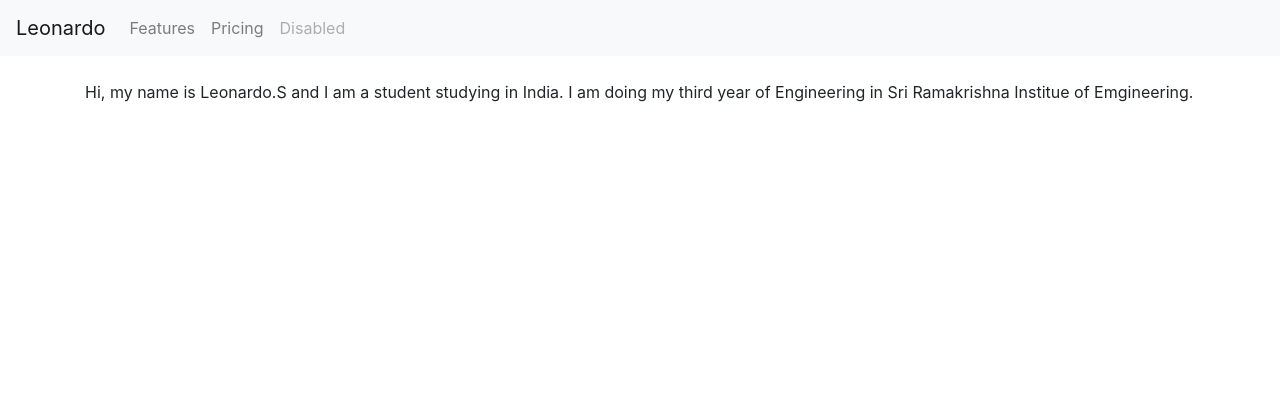
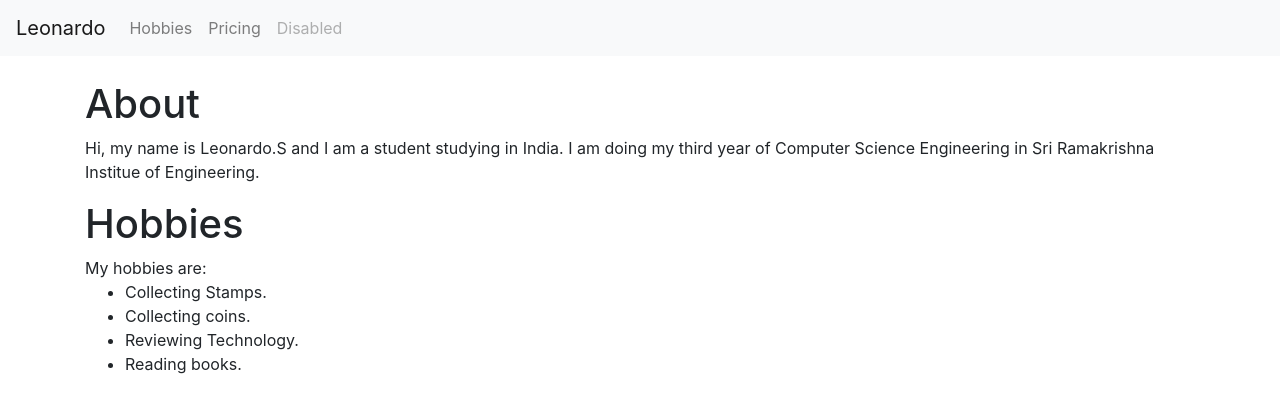
Before and after one commit to leonardo185/project0, a plain HTML site: page index.html in a window 1280 px wide. Drawn offline with nearby package versions, Linux system fonts and the light colour scheme.

Commit message:
Navbar, About, Hobbies

```diff
--- a/index.html
+++ b/index.html
@@ -9,8 +9,9 @@
       <script src="https://cdnjs.cloudflare.com/ajax/libs/popper.js/1.14.3/umd/popper.min.js" integrity="sha384-ZMP7rVo3mIykV+2+9J3UJ46jBk0WLaUAdn689aCwoqbBJiSnjAK/l8WvCWPIPm49" crossorigin="anonymous"></script>
       <script src="https://stackpath.bootstrapcdn.com/bootstrap/4.1.1/js/bootstrap.min.js" integrity="sha384-smHYKdLADwkXOn1EmN1qk/HfnUcbVRZyYmZ4qpPea6sjB/pTJ0euyQp0Mk8ck+5T" crossorigin="anonymous"></script>
 
+      <!--Navbar-->
       <nav class="navbar navbar-expand-lg navbar-light bg-light">
-        <a class="navbar-brand" href="#">Leonardo</a>
+        <a class="navbar-brand" href="#about">Leonardo</a>
         <button class="navbar-toggler" type="button" data-toggle="collapse" data-target="#navbarNav" aria-controls="navbarNav" aria-expanded="false" aria-label="Toggle navigation">
           <span class="navbar-toggler-icon"></span>
         </button>
@@ -18,7 +19,7 @@
           <ul class="navbar-nav">
 
             <li class="nav-item">
-              <a class="nav-link" href="#">Features</a>
+              <a class="nav-link" href="#hobbies">Hobbies</a>
             </li>
 
             <li class="nav-item">
@@ -32,13 +33,27 @@
         </div>
       </nav>
 
+
+      <!--Content-->
       <br>
-      <div class="container">
-        <p>Hi, my name is Leonardo.S and I am a student studying in India. I am doing my third year of Engineering in Sri Ramakrishna Institue of Emgineering.</p>
+
+      <!--About-->
+      <div class="container" id="about">
+        <h1>About</h1>
+        <p>Hi, my name is Leonardo.S and I am a student studying in India. I am doing my third year of Computer Science Engineering in Sri Ramakrishna Institue of Engineering.</p>
       </div>
 
-
-
+      <!--Hobbies-->
+      <div class="container" id="hobbies">
+        <h1>Hobbies</h1>
+        My hobbies are:
+        <ul>
+          <li>Collecting Stamps.</li>
+          <li>Collecting coins.</li>
+          <li>Reviewing Technology.</li>
+          <li>Reading books.</li>
+        </ul>
+      </div>
 
 
     </body>
```
